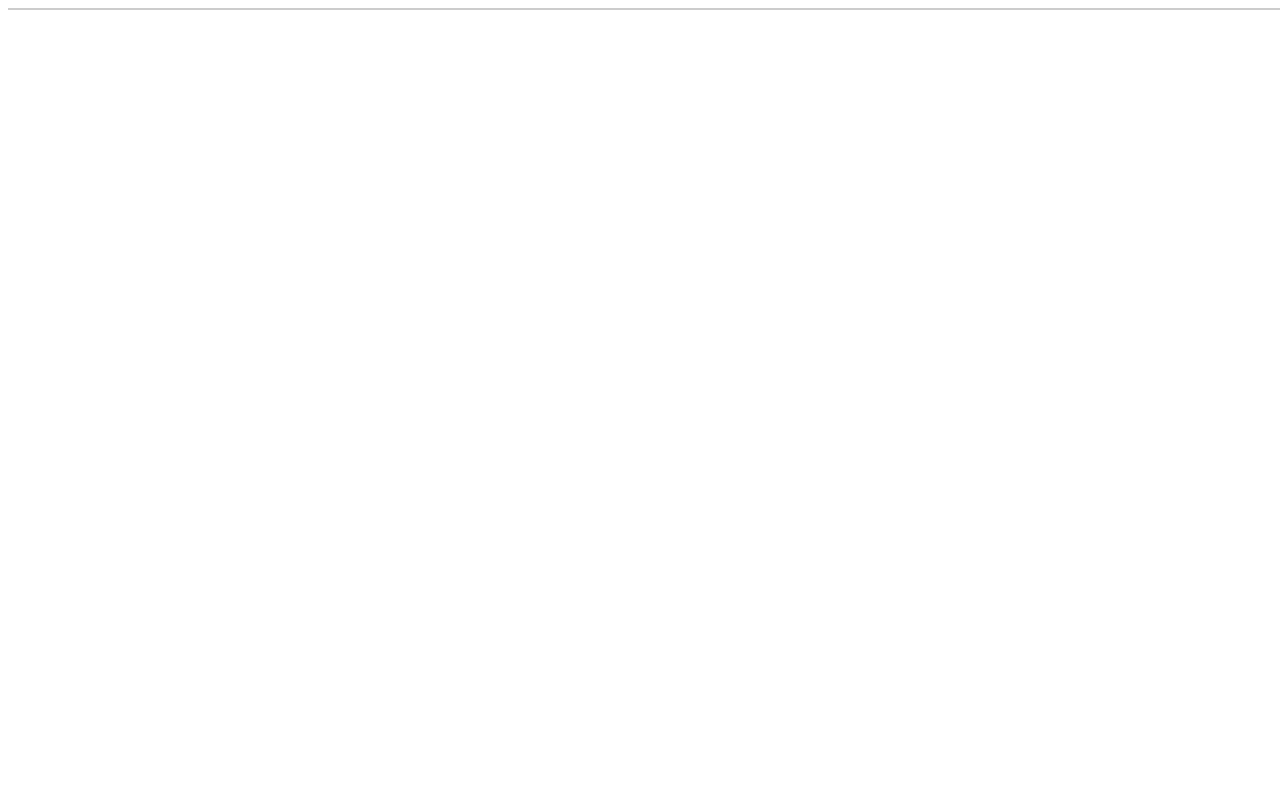
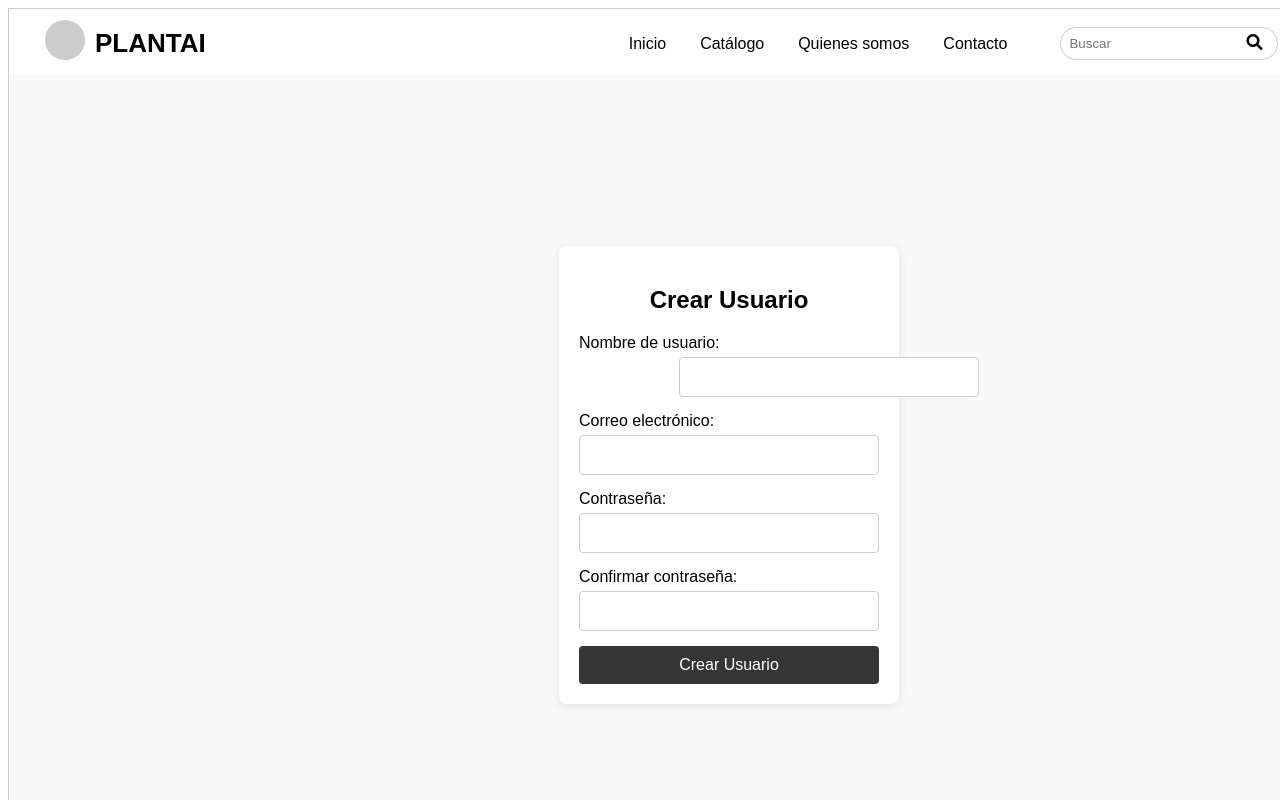
Before and after one commit to bootcamp-uchile-2024/grupo-3-frontend, a React (Vite) app: page /create-user in a window 1280 px wide. Before the commit this address had no page. Shown: the top 800 px of the page. Built offline with nearby package versions, Linux system fonts and the light colour scheme.

Commit message:
creacion pagina LoginForm y UserCreationForm + archivos CSS

```diff
--- a/src/App.tsx
+++ b/src/App.tsx
@@ -7,6 +7,8 @@ import CatalogPage from './pages/CatalogPage';
 import AboutPage from './pages/AboutPage';
 import ContactPage from './pages/ContactPage';
 import ProductDetailPage from './pages/ProductDetailPage';
+import LoginForm from './pages/LoginForm';
+import UserCreationForm from './pages/UserCreateForm';
 
 
 function App() {
@@ -22,6 +24,8 @@ function App() {
             <Route path="catalog/product/:id" element={<ProductDetailPage/>} />
             <Route path="about" element={<AboutPage/>} />
             <Route path="contact" element={<ContactPage/>} />
+            <Route path="login" element={<LoginForm />} />  {/* Nueva ruta para login */}
+            <Route path="create-user" element={<UserCreationForm />} /> {/* Ruta para crear cuenta */}
           </Route>
         </Routes>
       </Router>
--- /dev/null
+++ b/src/LoginFormStyles.css
@@ -0,0 +1,54 @@
+.login-container {
+    display: flex;
+    justify-content: center;
+    align-items: center;
+    height: 100vh;
+    background-color: #f9f9f9;
+  }
+
+  .login-form {
+    background-color: white;
+    padding: 30px;
+    border-radius: 8px;
+    box-shadow: 0 2px 10px rgba(0, 0, 0, 0.1);
+    width: 300px;
+  }
+
+  .login-form h2 {
+    text-align: center;
+  }
+
+  .login-form div {
+    margin-bottom: 15px;
+  }
+
+  .login-form label {
+    display: block;
+    margin-bottom: 5px;
+  }
+
+  .login-form input {
+    width: 100%;
+    padding: 10px;
+    border: 1px solid #ccc;
+    border-radius: 4px;
+  }
+
+  .login-form button {
+    width: 100%;
+    padding: 10px;
+    background-color: #353535;
+    color: white;
+    border: none;
+    border-radius: 4px;
+    cursor: pointer;
+  }
+
+  .login-form button:hover {
+    background-color: #8d8d8d;
+  }
+
+  p {
+    text-align: center;
+    margin-top: 15px;
+  }
--- /dev/null
+++ b/src/UserCreationForm.css
@@ -0,0 +1,57 @@
+.user-creation-container {
+    display: flex;
+    justify-content: center;
+    align-items: center;
+    height: 100vh;
+    background-color: #f9f9f9;
+  }
+
+  .user-creation-form {
+    background-color: white;
+    padding: 20px;
+    border-radius: 8px;
+    box-shadow: 0 2px 10px rgba(0, 0, 0, 0.1);
+    width: 300px;
+  }
+
+  .user-creation-form h2 {
+    text-align: center;
+    margin-bottom: 20px;
+  }
+
+  .user-creation-form div {
+    margin-bottom: 15px;
+  }
+
+  .user-creation-form label {
+    display: block;
+    margin-bottom: 5px;
+  }
+
+  .user-creation-form input {
+    width: 100%; /* Mantenerlo al 100% */
+    padding: 10px;
+    border: 1px solid #ccc;
+    border-radius: 4px;
+    box-sizing: border-box; /* Asegura que el padding se incluya en el ancho total */
+    font-size: 1rem; /* Ajusta el tamaño de la fuente si es necesario */
+  }
+
+  .user-creation-form button {
+    width: 100%;
+    padding: 10px;
+    background-color: #353535;
+    color: white;
+    border: none;
+    border-radius: 4px;
+    cursor: pointer;
+  }
+
+  .user-creation-form button:hover {
+    background-color: #8d8d8d;
+  }
+
+  .error {
+    color: red;
+    font-size: 0.9em;
+  }
--- a/src/components/Header.tsx
+++ b/src/components/Header.tsx
@@ -22,7 +22,7 @@ const Header: React.FC = () => {
 
         <div id="login">
             <ul>
-                <li><a href="#">Login</a></li>
+            <li><Link to="/login">Login</Link></li>
             </ul>
         </div>
     </header>
--- /dev/null
+++ b/src/pages/LoginForm.tsx
@@ -0,0 +1,55 @@
+import React, { useState } from 'react';
+import { Link } from 'react-router-dom';
+import '../LoginFormStyles.css';
+
+const LoginForm: React.FC = () => {
+  const [formData, setFormData] = useState({
+    email: '',
+    password: ''
+  });
+
+  const handleInputChange = (e: React.ChangeEvent<HTMLInputElement>) => {
+    const { name, value } = e.target;
+    setFormData({ ...formData, [name]: value });
+  };
+
+  const handleSubmit = (e: React.FormEvent) => {
+    e.preventDefault();
+    // Aquí podrías manejar la lógica de autenticación
+    console.log('Datos de inicio de sesión:', formData);
+  };
+
+  return (
+    <div className="login-container">
+      <form onSubmit={handleSubmit} className="login-form">
+        <h2>Iniciar Sesión</h2>
+        <div>
+          <label htmlFor="email">Correo electrónico:</label>
+          <input
+            type="email"
+            name="email"
+            value={formData.email}
+            onChange={handleInputChange}
+          />
+        </div>
+        <div>
+          <label htmlFor="password">Contraseña:</label>
+          <input
+            type="password"
+            name="password"
+            value={formData.password}
+            onChange={handleInputChange}
+          />
+        </div>
+        <button type="submit">Iniciar Sesión</button>
+
+        <p>¿No tienes una cuenta? <Link to="/create-user">Crear una cuenta</Link></p>
+
+      </form>
+
+
+    </div>
+  );
+};
+
+export default LoginForm;
--- /dev/null
+++ b/src/pages/UserCreateForm.tsx
@@ -0,0 +1,125 @@
+import React, { useState } from 'react';
+import '../UserCreationForm.css'; // Asegúrate de tener este archivo CSS
+
+const UserCreationForm: React.FC = () => {
+  const [formData, setFormData] = useState({
+    username: '',
+    email: '',
+    password: '',
+    confirmPassword: ''
+  });
+
+  const [errors, setErrors] = useState({
+    username: '',
+    email: '',
+    password: '',
+    confirmPassword: ''
+  });
+
+  const handleInputChange = (e: React.ChangeEvent<HTMLInputElement>) => {
+    const { name, value } = e.target;
+    setFormData({ ...formData, [name]: value });
+  };
+
+  const validate = () => {
+    let newErrors = { username: '', email: '', password: '', confirmPassword: '' };
+    let isValid = true;
+
+    // Validación de nombre de usuario
+    if (!formData.username) {
+      newErrors.username = 'El nombre de usuario es requerido';
+      isValid = false;
+    }
+
+    // Validación de email
+    const emailRegex = /^[^\s@]+@[^\s@]+\.[^\s@]+$/;
+    if (!formData.email) {
+      newErrors.email = 'El correo es requerido';
+      isValid = false;
+    } else if (!emailRegex.test(formData.email)) {
+      newErrors.email = 'El correo no es válido';
+      isValid = false;
+    }
+
+    // Validación de contraseña
+    if (!formData.password) {
+      newErrors.password = 'La contraseña es requerida';
+      isValid = false;
+    } else if (formData.password.length < 6) {
+      newErrors.password = 'La contraseña debe tener al menos 6 caracteres';
+      isValid = false;
+    }
+
+    // Confirmación de contraseña
+    if (formData.password !== formData.confirmPassword) {
+      newErrors.confirmPassword = 'Las contraseñas no coinciden';
+      isValid = false;
+    }
+
+    setErrors(newErrors);
+    return isValid;
+  };
+
+  const handleSubmit = (e: React.FormEvent) => {
+    e.preventDefault();
+    if (validate()) {
+      console.log('Datos del formulario:', formData);
+    }
+  };
+
+  return (
+    <div className="user-creation-container">
+      <form onSubmit={handleSubmit} className="user-creation-form">
+        <h2>Crear Usuario</h2>
+
+        <div>
+          <label htmlFor="username">Nombre de usuario:</label>
+          <input
+            type="text"
+            name="username"
+            value={formData.username}
+            onChange={handleInputChange}
+          />
+          {errors.username && <p className="error">{errors.username}</p>}
+        </div>
+
+        <div>
+          <label htmlFor="email">Correo electrónico:</label>
+          <input
+            type="email"
+            name="email"
+            value={formData.email}
+            onChange={handleInputChange}
+          />
+          {errors.email && <p className="error">{errors.email}</p>}
+        </div>
+
+        <div>
+          <label htmlFor="password">Contraseña:</label>
+          <input
+            type="password"
+            name="password"
+            value={formData.password}
+            onChange={handleInputChange}
+          />
+          {errors.password && <p className="error">{errors.password}</p>}
+        </div>
+
+        <div>
+          <label htmlFor="confirmPassword">Confirmar contraseña:</label>
+          <input
+            type="password"
+            name="confirmPassword"
+            value={formData.confirmPassword}
+            onChange={handleInputChange}
+          />
+          {errors.confirmPassword && <p className="error">{errors.confirmPassword}</p>}
+        </div>
+
+        <button type="submit">Crear Usuario</button>
+      </form>
+    </div>
+  );
+};
+
+export default UserCreationForm;
```
Also changed, not shown: src/index.css (line endings or trailing spaces).
